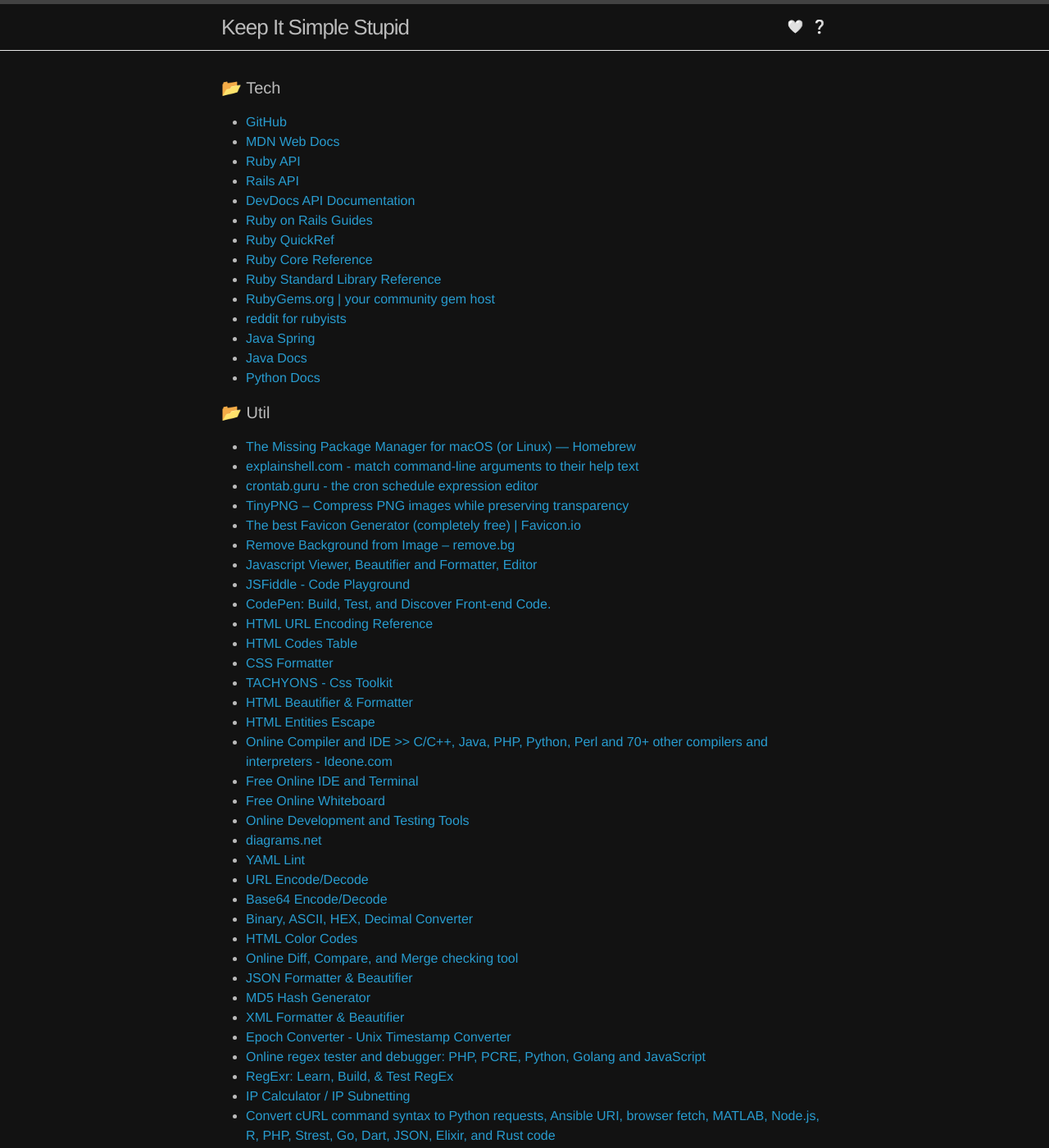
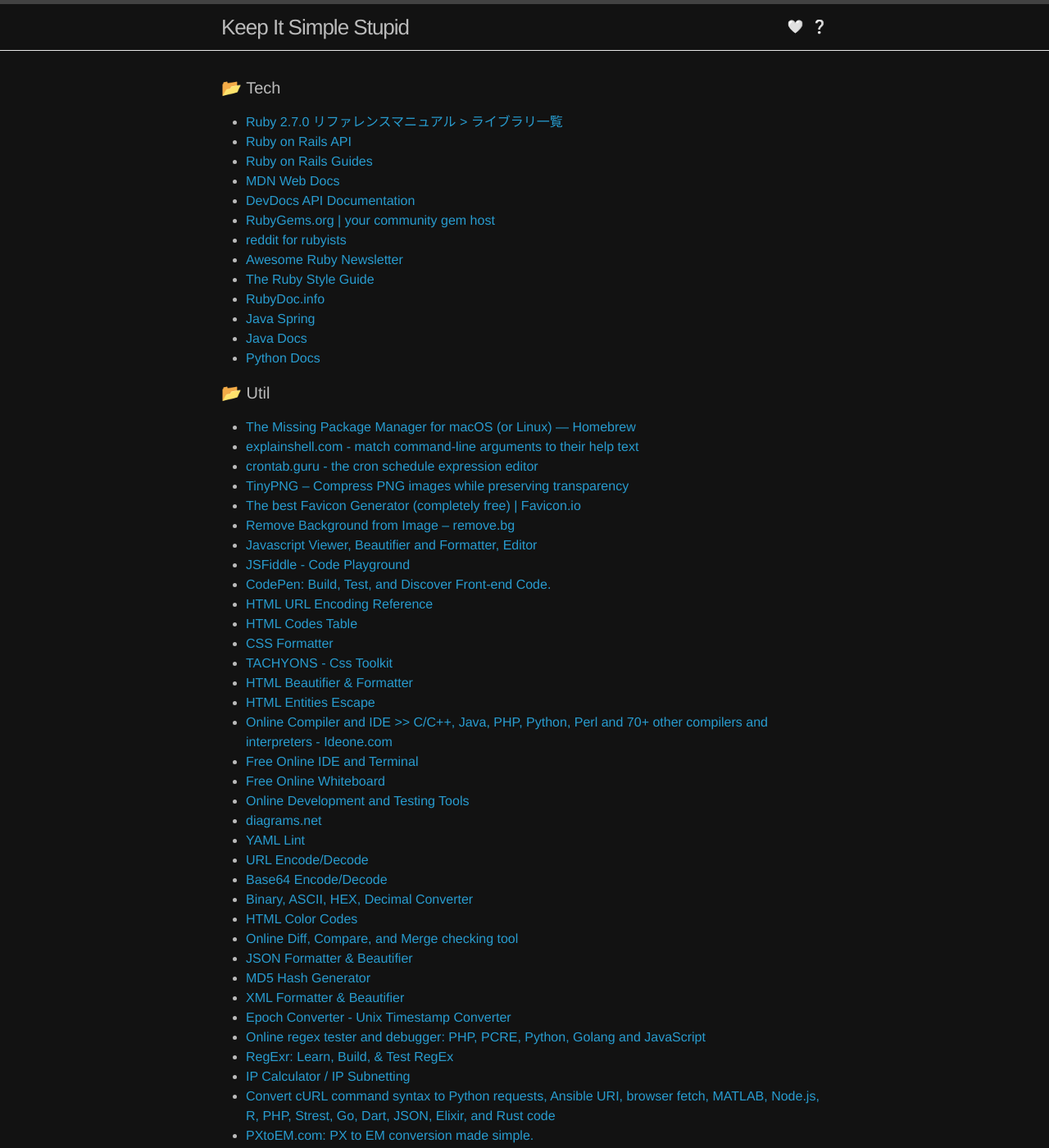
Before and after one commit to yuan-jiang/yuan-jiang.github.io, a Jekyll site: the page built from bookmarks.md, in a window 1280 px wide and 1400 px high. Shown: the whole window at 82% size. Built offline with Jekyll 4.4.1, drawn with Linux system fonts in a browser that asks for light colours.

Commit message:
Update bookmarks

```diff
--- a/_data/bookmarks.yml
+++ b/_data/bookmarks.yml
@@ -1,27 +1,25 @@
 - category: Tech
   bookmarks:
-    - title: GitHub
-      link: https://github.com/
+    - title: Ruby 2.7.0 リファレンスマニュアル > ライブラリ一覧
+      link: https://docs.ruby-lang.org/ja/2.7.0/library/index.html
+    - title: Ruby on Rails API
+      link: https://api.rubyonrails.org/
+    - title: Ruby on Rails Guides
+      link: https://guides.rubyonrails.org/index.html
     - title: MDN Web Docs
       link: https://developer.mozilla.org/en-US/
-    - title: Ruby API
-      link: https://rubyapi.org/
-    - title: Rails API
-      link: https://api.rubyonrails.org/
     - title: DevDocs API Documentation
       link: https://devdocs.io/
-    - title: Ruby on Rails Guides
-      link: https://guides.rubyonrails.org/index.html
-    - title: Ruby QuickRef
-      link: https://www.zenspider.com/ruby/quickref.html
-    - title: Ruby Core Reference
-      link: http://www.ruby-doc.org/core
-    - title: Ruby Standard Library Reference
-      link: http://www.ruby-doc.org/stdlib
     - title: RubyGems.org | your community gem host
       link: https://rubygems.org/
     - title: reddit for rubyists
       link: https://www.reddit.com/r/ruby/
+    - title: Awesome Ruby Newsletter
+      link: https://ruby.libhunt.com/newsletter/archive
+    - title: The Ruby Style Guide
+      link: https://rubystyle.guide/
+    - title: RubyDoc.info
+      link: https://rubydoc.info/stdlib
     - title: Java Spring
       link: https://spring.io/
     - title: Java Docs
@@ -111,6 +109,8 @@
       link: https://www.epubconverter.com/
     - title: Other Version - RubyMine
       link: https://www.jetbrains.com/ruby/download/other.html
+    - title: Ruby QuickRef
+      link: https://www.zenspider.com/ruby/quickref.html
 
 - category: Rand
   bookmarks:
```
